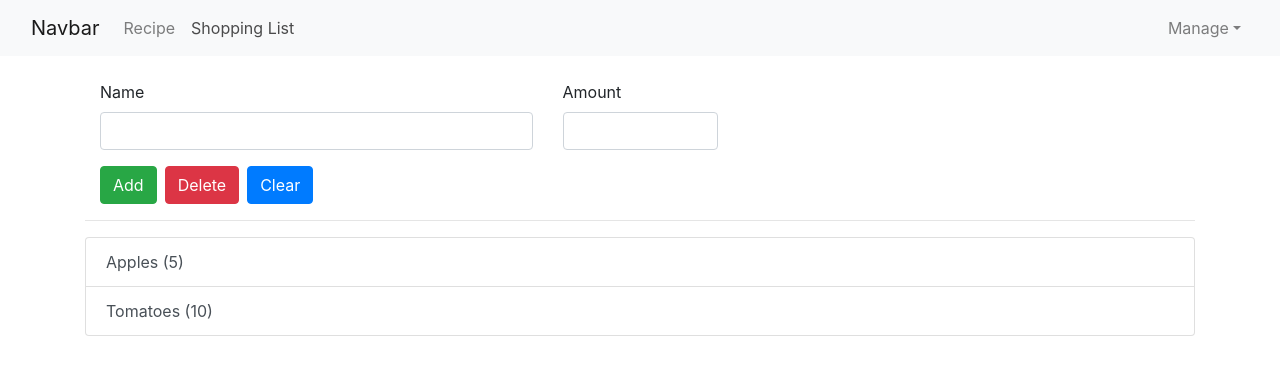
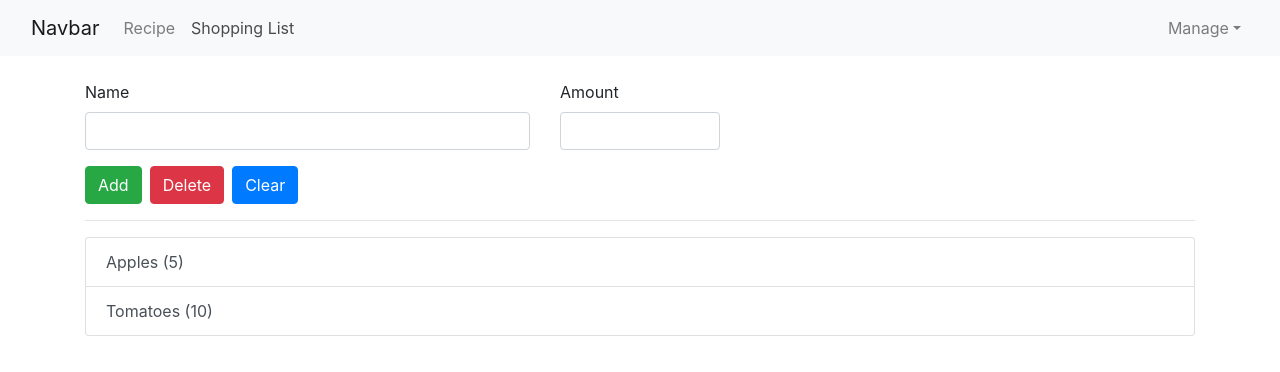
Before and after one commit to madun/recipeApp, an Angular app: page / in a window 1280 px wide. Both pictures are taken after a click on the link "Shopping List". Shown: the top 372 px of the page. Built offline with nearby package versions, Linux system fonts and the light colour scheme.

Commit message:
lecture 82. Allowing User To Add Ingredients to the Shopping List

```diff
--- a/src/app/shopping-list/shopping-edit/shopping-edit.component.html
+++ b/src/app/shopping-list/shopping-edit/shopping-edit.component.html
@@ -1,21 +1,25 @@
-<div class="col-md-12">
+<!-- <div class="col-md-12"> -->
   <form action="">
     <div class="row">
       <div class="col-sm-5 form-group">
         <label for="">Name</label>
-        <input type="text" id="name" class="form-control">
+        <input type="text" id="name" class="form-control"
+        #nameInput
+        >
       </div>
       <div class="col-sm-2 form-group">
         <label for="">Amount</label>
-        <input type="number" id="amount" class="form-control">
+        <input type="number" id="amount" class="form-control"
+        #amountInput
+        >
       </div>
     </div>
     <div class="row">
       <div class="col-md-12">
-          <button class="btn btn-success mr-2" type="submit">Add</button>
+          <button class="btn btn-success mr-2" type="button" (click)="onAddItem()">Add</button>
           <button class="btn btn-danger mr-2" type="button">Delete</button>
           <button class="btn btn-primary" type="button">Clear</button>
       </div>
     </div>
   </form>
-</div>
+<!-- </div> -->
--- a/src/app/shopping-list/shopping-edit/shopping-edit.component.ts
+++ b/src/app/shopping-list/shopping-edit/shopping-edit.component.ts
@@ -1,4 +1,5 @@
-import { Component, OnInit } from '@angular/core';
+import { Component, OnInit, ElementRef, ViewChild, EventEmitter, Output } from '@angular/core';
+import { Ingredient } from '../../shared/ingredient.model';
 
 @Component({
   selector: 'app-shopping-edit',
@@ -6,10 +7,21 @@ import { Component, OnInit } from '@angular/core';
   styleUrls: ['./shopping-edit.component.css']
 })
 export class ShoppingEditComponent implements OnInit {
+  @ViewChild('nameInput') nameInput: ElementRef;
+  @ViewChild('amountInput') amountInput: ElementRef;
+
+  @Output() ingredientAdded = new EventEmitter<Ingredient>();
 
   constructor() { }
 
   ngOnInit() {
   }
 
+  onAddItem(){
+    const ingName = this.nameInput.nativeElement.value;
+    const ingAmount = this.amountInput.nativeElement.value;
+    const newIngredient = new Ingredient(ingName, ingAmount);
+    this.ingredientAdded.emit(newIngredient);
+  }
+
 }
--- a/src/app/shopping-list/shopping-list.component.html
+++ b/src/app/shopping-list/shopping-list.component.html
@@ -1,11 +1,15 @@
-<div class="row">
-  <div class="col-md-12">
-    <app-shopping-edit></app-shopping-edit>
+<!-- <div class="row"> -->
+  <!-- <div class="col-md-12"> -->
+    <app-shopping-edit
+    (ingredientAdded)="onIngredientAdded($event)"
+    ></app-shopping-edit>
+    <!-- <div class="col-md-12"> -->
         <hr>
         <ul class="list-group">
           <a href="" class="list-group-item list-group-item-action flex-column align-items-start" *ngFor="let ingredient of ingredients">
             {{ ingredient.name }} ({{ ingredient.amount }})
           </a>
         </ul>
-  </div>
-</div>
+    <!-- </div> -->
+  <!-- </div> -->
+<!-- </div> -->
--- a/src/app/shopping-list/shopping-list.component.ts
+++ b/src/app/shopping-list/shopping-list.component.ts
@@ -18,4 +18,8 @@ export class ShoppingListComponent implements OnInit {
   ngOnInit() {
   }
 
+  onIngredientAdded(ingredient: Ingredient){
+    this.ingredients.push(ingredient);
+  }
+
 }
```
Lines whose indentation alone changed are shown as unchanged.
